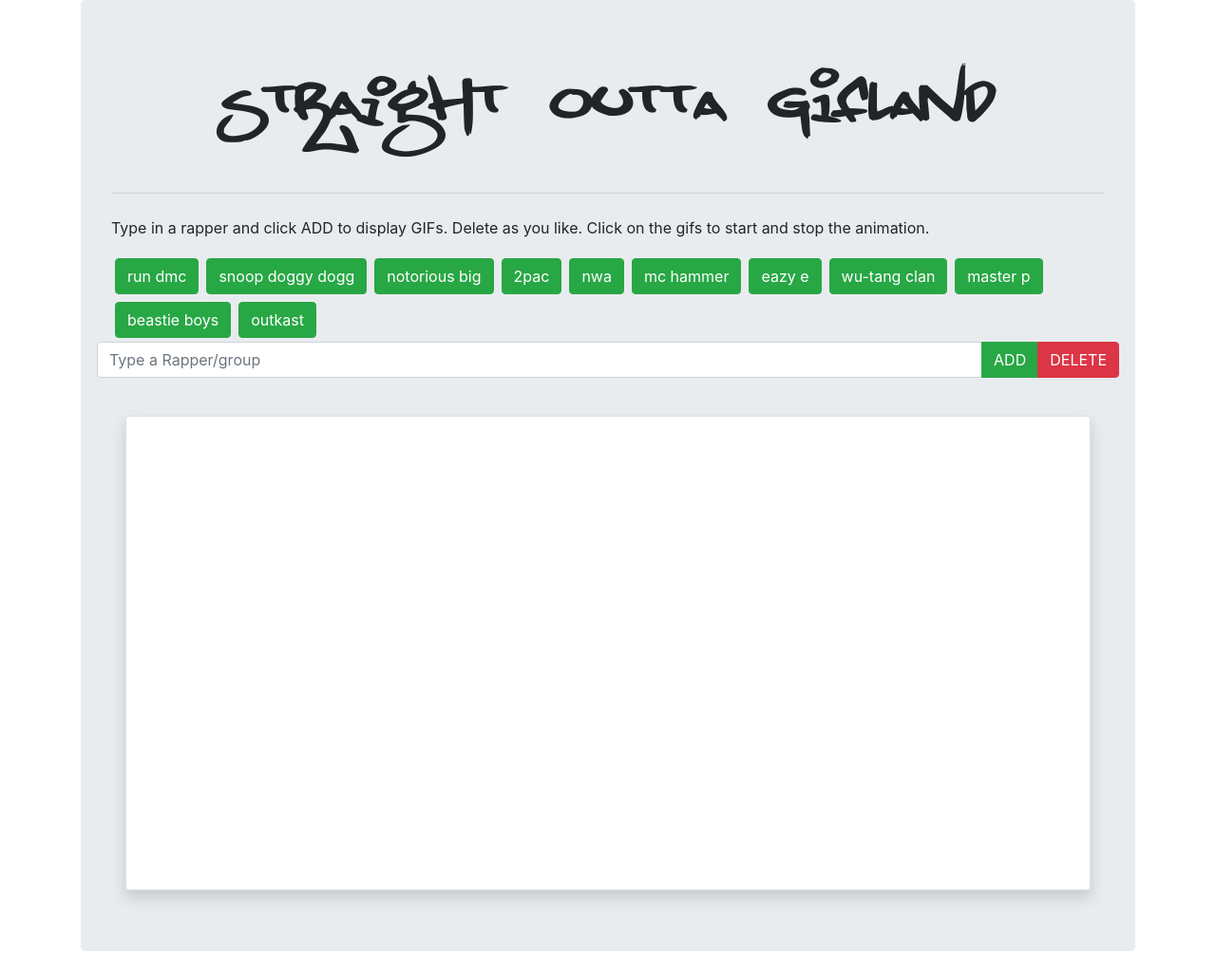
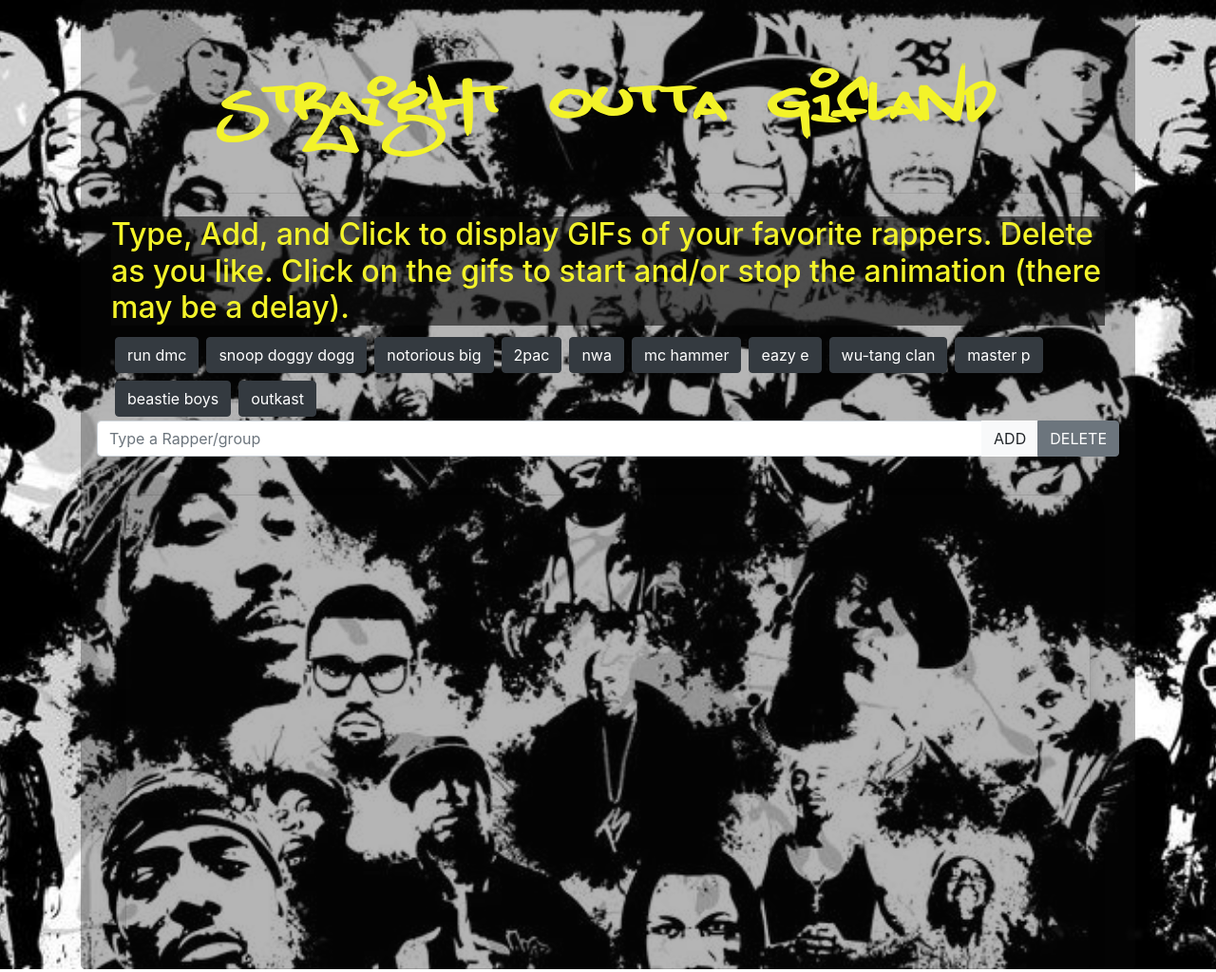
Before and after one commit to zmatthews33/GifTastic, a plain HTML site: page index.html in a window 1280 px wide. Shown: the whole page at 95% size. Drawn offline with nearby package versions, Linux system fonts and the light colour scheme; files whose address does not match are found by name.

Commit message:
Added rating. Adding simple styling. App is functioning. Need to fix background image resize issue.

```diff
--- a/assets/css/style.css
+++ b/assets/css/style.css
@@ -1,9 +1,35 @@
+body {
+  background-image: url("../images/rapperbg.jpg");
+  height: 100%;
+  background-position: center;
+  background-repeat: no-repeat;
+  background-size: cover;
+}
+
+.jumbotron {
+  background: transparent;
+  margin-bottom: 0px;
+  padding-bottom: 0px;
+  background: rgba(10, 10, 10, 0.3);
+  color: #f3f329;
+}
+
 .display-4 {
   font-family: "Grand Stylus";
   text-align: center;
   font-size: 6em;
+  color: #f3f329;
 }
 
+h2 {
+  font-size: 2em;
+  background: rgba(10, 10, 10, 0.6);
+  color: #f3f329;
+}
+#gifs-appear-here {
+  background: transparent;
+  text-align: left;
+}
 .rapperImg {
   width: 300px;
   height: 300px;
--- a/assets/javascript/app.js
+++ b/assets/javascript/app.js
@@ -31,7 +31,12 @@
   "UGK",
   "Kool Keith",
   "Kendrick Lamar",
-  "Cypress Hill"
+  "Cypress Hill",
+  "ice T",
+  "mf doom",
+  "mos def",
+  "ludacris",
+  "missy elliot"
 ];
 var lowerCaseList = [];
 
@@ -78,7 +83,7 @@
 
   for (var i = 0; i < topics.length; i++) {
     var rapper = topics[i];
-    var button = $("<button class = 'rapper m-1 p- btn btn-success'/>")
+    var button = $("<button class = 'rapper m-1 p- btn btn-dark'/>")
       .attr("data-name", rapper)
       .text(rapper);
     $("#rapper-button").append(button);
@@ -90,18 +95,9 @@
 function getAPI() {
   $("#gifs-appear-here").empty();
   var rapper = $(this).attr("data-name");
-  var apiKey = "&api_key=jTWg8u1iBnfVgoly5uxq0oZxjoAiOIun";
-  var limit = "&limit=12";
-  var rating = "&rating=";
-  var queryURL =
-    "https://api.giphy.com/v1/gifs/search?q=" +
-    rapper +
-    apiKey +
-    limit +
-    rating;
+  var apiKey = "&api_key=jTWg8u1iBnfVgoly5uxq0oZxjoAiOIun&limit=12";
 
-  console.log(queryURL);
-  console.log(rating);
+  var queryURL = "https://api.giphy.com/v1/gifs/search?q=" + rapper + apiKey;
 
   $.ajax({
     url: queryURL,
@@ -115,12 +111,14 @@
       var rapperImg = $(
         "<img class = 'rapperImg img-fluid img-thumbnail m-2'>"
       );
+      var p = $("<p>").text("Rating: " + response.data[i].rating);
 
       rapperImg.attr({ src: stillImg, alt: rapper });
       rapperImg.attr("data-still", stillImg);
       rapperImg.attr("data-animate", animateImg);
       rapperImg.attr("data-state", "animate");
 
+      $("#gifs-appear-here").prepend(p);
       $("#gifs-appear-here").prepend(rapperImg);
     }
   });
--- a/index.html
+++ b/index.html
@@ -22,9 +22,9 @@
       <div class="jumbotron">
         <h1 class="display-4">Straight Outta GIFLand</h1>
         <hr class="my-4" />
-        <p>
-          Type in a rapper and click ADD to display GIFs. Delete as you like. Click on the gifs to start and stop the animation.
-        </p>
+        <h2>
+          Type, Add, and Click to display GIFs of your favorite rappers. Delete as you like. Click on the gifs to start and/or stop the animation (there may be a delay).
+        </h2>
         <div id="rapper-button" class="m-auto d-flex flex-wrap"></div>
         <div class="row">
                 <form class="input-group mb-3">
@@ -37,7 +37,7 @@
                   />
                   <div class="input-group-append">
                     <button
-                      class="btn btn-success"
+                      class="btn btn-light"
                       type="submit"
                       id="button-add"
                     >
@@ -45,7 +45,7 @@
                     </button>
                     <button
                       type="reset"
-                      class="btn btn-danger"
+                      class="btn btn-secondary"
                       id="button-delete"
                     >
                       DELETE
```
Also changed, not shown: assets/images/odb.jpeg (added), assets/images/rapperbg.jpg (added).
